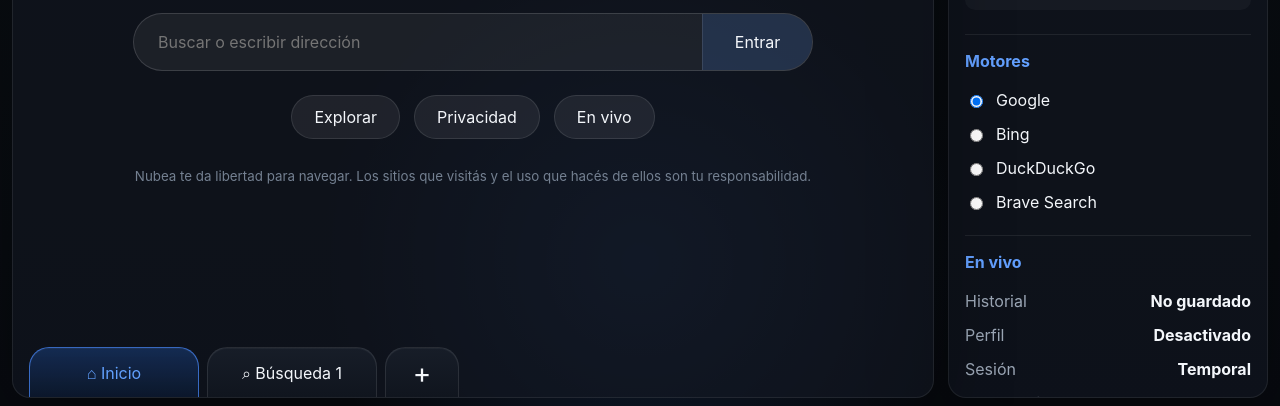
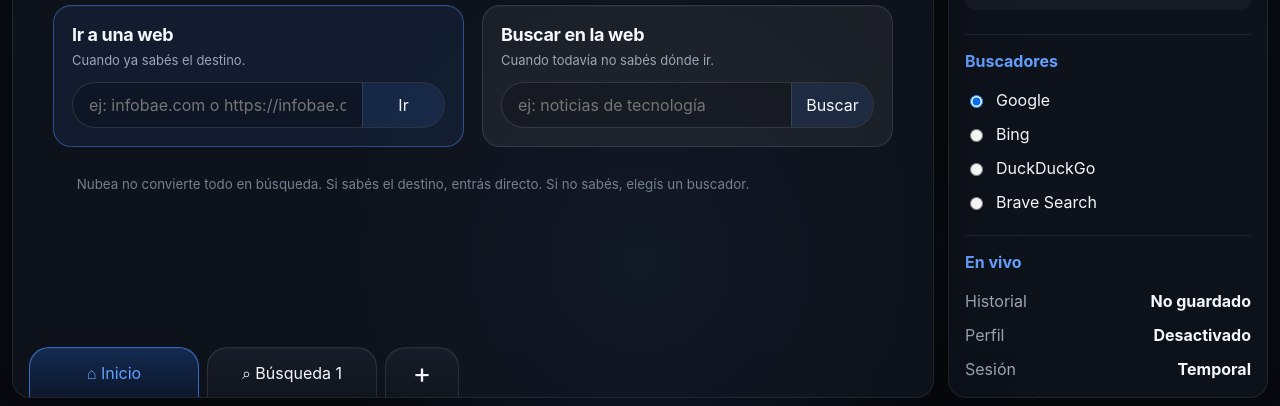
Before and after one commit to Hanzzel-corp/nubea, an Electron app: page src/index.html in a window 1280 px wide. Shown: the part 394-800 px from the top of the page. Drawn offline with Linux system fonts and the light colour scheme; no server answers.

Commit message:
Add redirect guard and commercial parameter detection

```diff
--- a/src/index.html
+++ b/src/index.html
@@ -27,21 +27,32 @@
         <div id="homeScreen" class="home-screen">
           <div class="logo"></div>
           <h1>Nubea</h1>
-          <p class="subtitle">Navegador simple. Sin historial por diseño.</p>
+          <p class="subtitle">Navegar no es buscar. Elegí si vas a un destino o si necesitás encontrar uno.</p>
 
-          <div class="search">
-            <input id="homeInput" placeholder="Buscar o escribir dirección" />
-            <button id="homeGo">Entrar</button>
-          </div>
+          <div class="entry-grid">
+            <section class="entry-card primary">
+              <h3>Ir a una web</h3>
+              <p>Cuando ya sabés el destino.</p>
 
-          <div class="quick-actions">
-            <button>Explorar</button>
-            <button>Privacidad</button>
-            <button>En vivo</button>
+              <div class="entry-line">
+                <input id="directInput" placeholder="ej: infobae.com o https://infobae.com" />
+                <button id="directGo">Ir</button>
+              </div>
+            </section>
+
+            <section class="entry-card">
+              <h3>Buscar en la web</h3>
+              <p>Cuando todavía no sabés dónde ir.</p>
+
+              <div class="entry-line">
+                <input id="searchInput" placeholder="ej: noticias de tecnología" />
+                <button id="searchGo">Buscar</button>
+              </div>
+            </section>
           </div>
 
           <small class="notice">
-            Nubea te da libertad para navegar. Los sitios que visitás y el uso que hacés de ellos son tu responsabilidad.
+            Nubea no convierte todo en búsqueda. Si sabés el destino, entrás directo. Si no sabés, elegís un buscador.
           </small>
         </div>
 
@@ -70,7 +81,7 @@
 
       <aside class="sidebar">
         <div class="side-address">
-          <input id="sideInput" placeholder="Buscar o escribir dirección" />
+          <input id="sideInput" placeholder="Ir a dirección directa" />
           <button id="refreshBtn" title="Recargar / F5">↻</button>
         </div>
 
@@ -94,7 +105,7 @@
         </section>
 
         <section class="panel-section">
-          <h2>Motores</h2>
+          <h2>Buscadores</h2>
 
           <label class="engine"><input type="radio" name="engine" value="google" checked /> Google</label>
           <label class="engine"><input type="radio" name="engine" value="bing" /> Bing</label>
--- a/src/styles.css
+++ b/src/styles.css
@@ -401,3 +401,74 @@ h1 {
 .metric-allowed strong {
   color: #78e6a0;
 }
+
+.entry-grid {
+  width: min(840px, 74vw);
+  display: grid;
+  grid-template-columns: 1fr 1fr;
+  gap: 18px;
+  margin: 0 auto;
+}
+
+.entry-card {
+  text-align: left;
+  border: 1px solid rgba(255,255,255,0.10);
+  border-radius: 18px;
+  background: rgba(255,255,255,0.055);
+  padding: 18px;
+  box-shadow: inset 0 1px 0 rgba(255,255,255,0.04);
+}
+
+.entry-card.primary {
+  border-color: rgba(75,140,255,0.45);
+  background: rgba(75,140,255,0.085);
+}
+
+.entry-card h3 {
+  margin: 0;
+  font-size: 18px;
+  letter-spacing: -0.02em;
+}
+
+.entry-card p {
+  margin: 7px 0 14px;
+  color: #9ca7b6;
+  font-size: 13px;
+}
+
+.entry-line {
+  height: 46px;
+  display: grid;
+  grid-template-columns: 1fr 82px;
+  border: 1px solid rgba(255,255,255,0.12);
+  border-radius: 999px;
+  overflow: hidden;
+  background: rgba(0,0,0,0.18);
+}
+
+.entry-line input {
+  border: 0;
+  outline: 0;
+  background: transparent;
+  color: #f4f7fb;
+  padding: 0 16px;
+}
+
+.entry-line button {
+  border: 0;
+  border-left: 1px solid rgba(255,255,255,0.10);
+  background: rgba(75,140,255,0.15);
+  color: #f4f7fb;
+  cursor: pointer;
+}
+
+.entry-line button:hover {
+  background: rgba(75,140,255,0.25);
+}
+
+@media (max-width: 1100px) {
+  .entry-grid {
+    grid-template-columns: 1fr;
+    width: min(680px, 74vw);
+  }
+}
```
